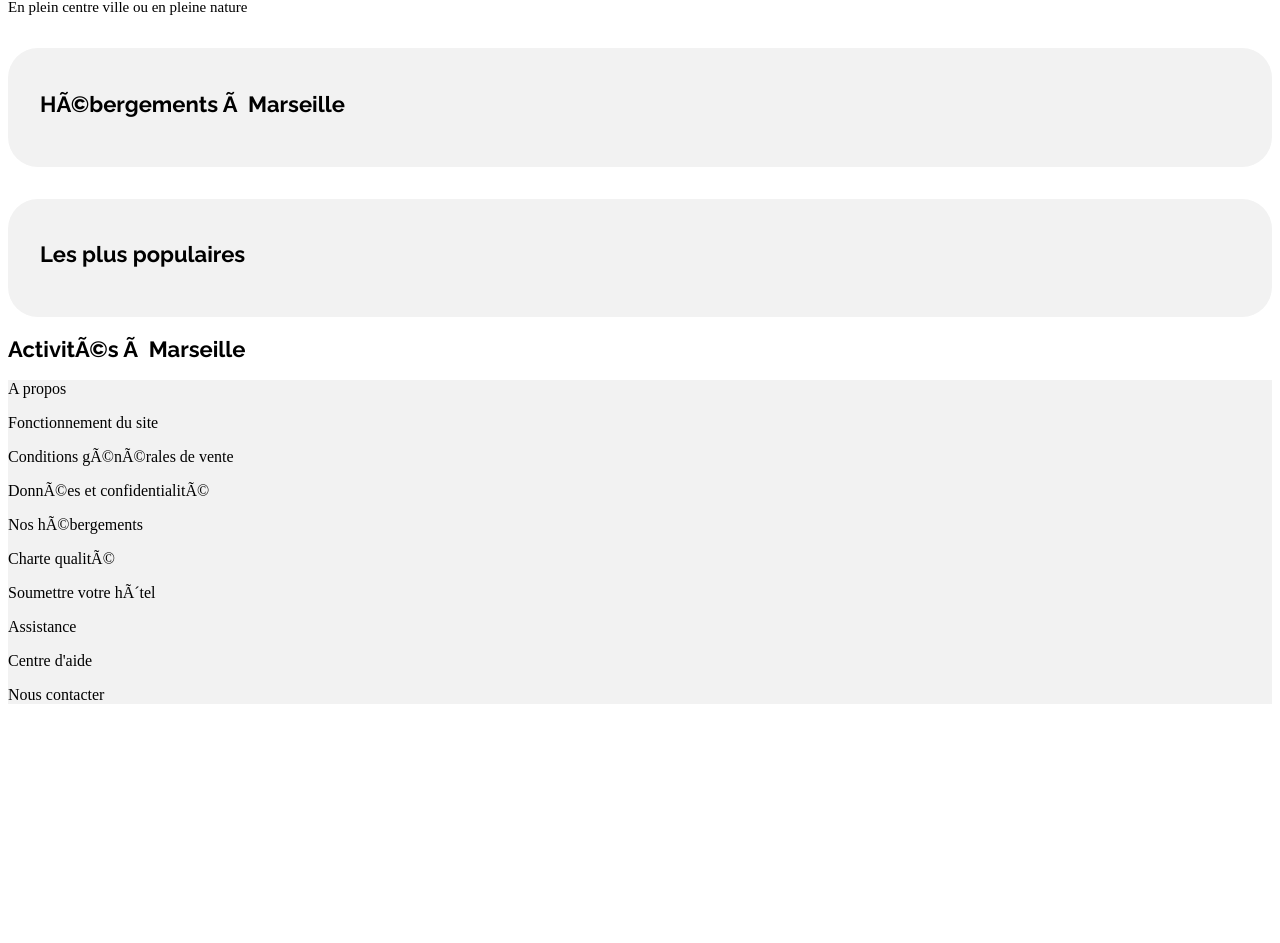
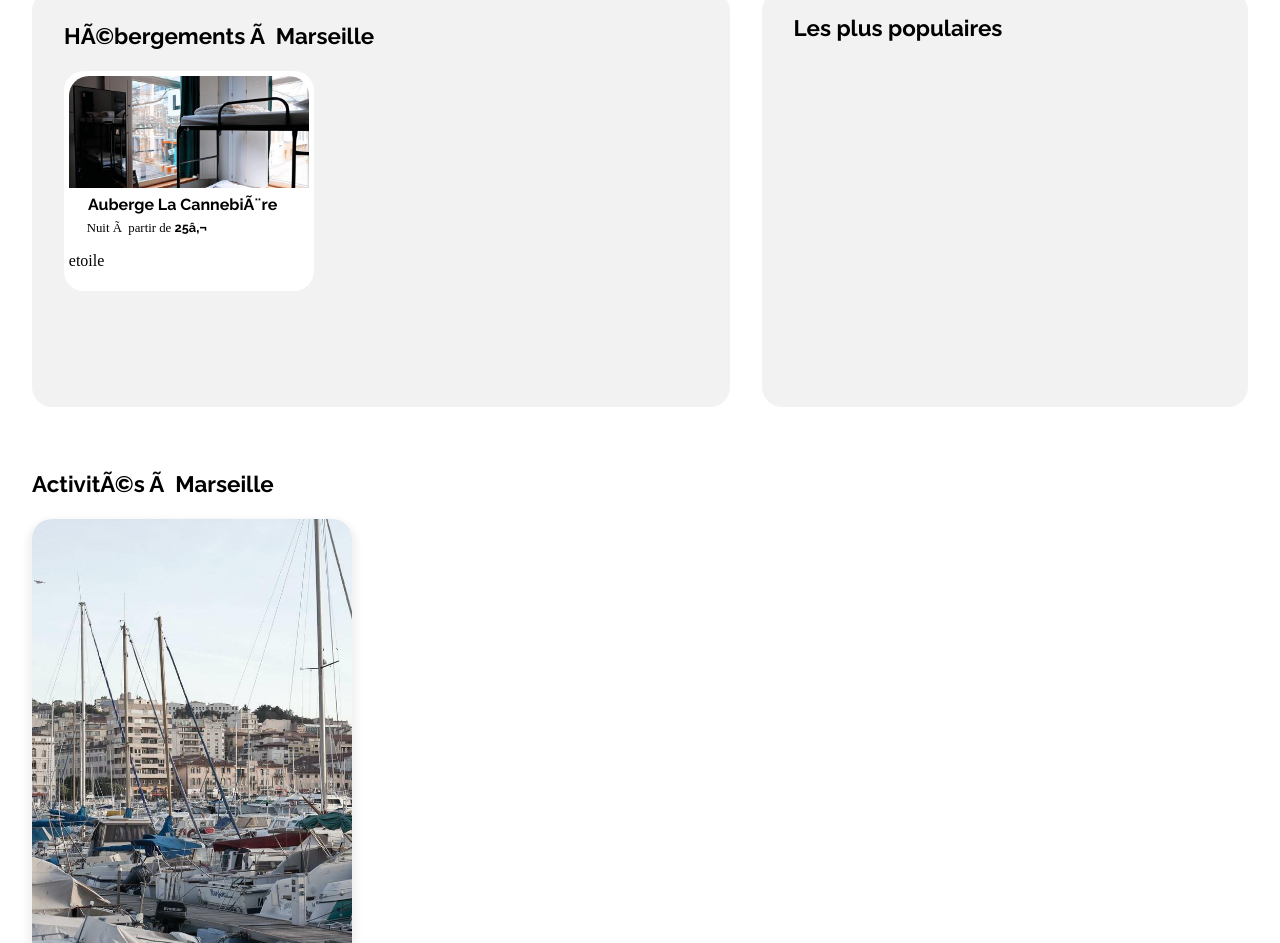
Before and after one commit to sophieSpacee/Project_2_OC_26012021, a plain HTML site: page index.html in a window 1280 px wide. Shown: the part 278-1221 px from the top of the page. Before the commit the page ends 998 px from the top, so only its background shows below. Drawn offline with Linux system fonts and the light colour scheme; a web font is replaced by a local one.

Commit message:
page structure upgrade

```diff
--- a/index.html
+++ b/index.html
@@ -1,72 +1,84 @@
 <html>
     <head>
-        <!--En-tête de la page-->
         <meta charset="utf-8/">
         <meta name="description" content="Trouvez votre hébergement pour des vacances de rêve.">
         <link rel="stylesheet" href="style.css">
-
         <title>Reservia</title>
     </head>
 
     <body>
-        <!--logo + menu-->
-
-             <p>
-             <img src="images/logo/Reservia.png" alt="logo Reservia">
-             </p>
-
-        <nav>
-            <a href="ancre-hebergement">Hébergements</a>
-            <a href="ancre-activites">Activités</a>
-        </nav>
-
-
         <header>
-            <h1>Trouvez votre hébergement pour des vacances de rêve </h1>
-
-            <h2>En plein centre ville ou en pleine nature</h2>
+            <img class="logo" src="images/logo/Reservia.png" alt="logo Reservia">
+           <nav>
+               <a href="#ancre-hebergement">Hébergements</a>
+               <a href="#ancre-activites">Activités</a>
+                <a href="">S'inscrire</a>
+            </nav>
         </header>
 
 
-        <!--Barre de recherche-->
 
-        <!--Filtres-->
+        <div class="info">
+            <h1>Trouvez votre hébergement pour des vacances de rêve </h1>
+            <p>En plein centre ville ou en pleine nature</p>
+            <!--Barre de recherche-->
+            <!--Filtres-->
+            <p>Plus de 500 logements sont disponible dans cette ville</p>
+        </div>
 
-        <!--Icone + Information-->
+
+
+
 
         <!--Hébergements-->
-        <section class="grey-back">
-        <h1 id="ancre-hebergement">Hébergements à Marseille</h1>
-        <!-- <a href="images-grand-format"><img src="images-petit-format" alt="Photo de xxx"></a> -->
-        </section>
+        <div class="housing">
+            <section class="housing-marseille" >
+                <h2 id="ancre-hebergement">Hébergements à Marseille</h1>
+                <div class="housing-boxes-container">
+                    <div class="housing-box">
+                        <div class="image-container">
+                            <img class="box-image" src="/images/hebergements/4_small/marcus-loke-WQJvWU_HZFo-unsplash.jpg" alt="Auberge La Cannebière">
+                        </div>
+                        <p class="box-title">Auberge La Cannebière</p>
+                        <p class="box-text">Nuit à partir de <span>25€</span></p>
+                        <p>etoile</p>
+                    </div>
+                </div>
+            </section>
 
-        <aside class="grey-back">
-            <h1>Les plus populaires</h1>
-        </aside>
+            <aside class="grey-back">
+                <h2>Les plus populaires</h1>
+            </aside>
+
+        </div>
 
         <section>
         <!--Activités-->
-        <h1 id="ancre-activites">Activités à Marseille</h1>
+        <h2 id="ancre-activites">Activités à Marseille</h1>
+        <div class="activity-container">
+            <img class="activity-image" src="/images/activites/3_medium/reno-laithienne-QUgJhdY5Fyk-unsplash.jpg" alt="Vieux Port">
+            <p class="description-image">Vieux Port</p>
+        </div>
         </section>
 
     <!--Footer-->
         <footer>
-            <div class="footer">
+            <div class="footer-container">
                 <div class="footer-text">
-                    <p>A propos </p>
+                    <p class="footer-title">A propos </p>
                     <p>Fonctionnement du site</p>
                     <p>Conditions générales de vente</p>
                     <p>Données et confidentialité</p>
                 </div>
 
                 <div class="footer-text">
-                    <p>Nos hébergements </p>
+                    <p class="footer-title">Nos hébergements </p>
                     <p>Charte qualité</p>
                     <p>Soumettre votre hôtel</p>
                 </div>
 
                 <div class="footer-text">
-                    <p> Assistance</p>
+                    <p class="footer-title"> Assistance</p>
                     <p>Centre d'aide</p>
                     <p>Nous contacter</p>
                  </div>
--- a/style.css
+++ b/style.css
@@ -12,38 +12,197 @@
     src: url('Raleway/static/Raleway-Light.ttf') format('truetype');
 }
 
+
+header
+{
+    padding: 2em;
+}
+
+.logo
+{
+    height: 3em;
+}
+
+nav
+{
+  justify-content: space-around;
+  float: right;
+  display: flex;
+  height: 3em;
+}
+
+nav>a
+{
+    margin-left: 3em;
+    line-height: 3em;
+}
+
+.info
+{
+    margin-left: 2em;
+}
+body
+{
+    margin: 0;
+    font-family: 'Raleway';
+}
+
+section
+{
+    margin: 2em;
+}
+
 h1
 {
     color: black;
-    font-size: 22px;
+    font-size: 1.4em;
     font-family: 'Raleway-Bold';
 }
 
 h2
 {
-    font-weight: normal;
-    font-size: 15px;
-    font-family: 'Raleway-Light';
+    color: black;
+    font-size: 1.4em;
+    font-family: 'Raleway-Bold';
+    margin: 0;
+    margin-bottom: 1em;
 }
 
+p
+{
+    font-family: 'Raleway';
+    font-size: 1em;
+}
 .grey-back
 {
     background-color: #F2F2F2;
-    border-radius: 30px;
+    border-radius: 20px;
     margin-top: 2em;
     padding-top: 1.5em;
     padding-left: 2em;
     padding-bottom: 2em;
 }
 
+
+.housing
+{
+    display: flex;
+    height: 30em;
+    width: 100%;
+}
+.housing-marseille
+{
+    width: 60%;
+    background-color: #F2F2F2;
+    border-radius: 20px;
+    margin-top: 2em;
+    padding: 2em;
+}
+
+.housing-boxes-container
+{
+    display: flex;
+}
+.housing-box
+{
+    border-radius: 20px;
+    background-color: white;
+    padding: 0.3em;
+    width: 15em;
+    display: inline-block;
+}
+
+.image-container
+{
+    width: 15em;
+    height: 7em;
+    overflow: hidden;
+    border-top-left-radius: 20px;
+    border-top-right-radius: 20px;
+}
+.box-image
+{
+    width: 15em;
+}
+.box-title
+{
+    font-family: 'Raleway-Bold';
+    font-size: 1em;
+    padding-left: 0.8em;
+    margin: 0.4em;
+}
+
+.box-text
+{
+    font-family: 'Raleway';
+    font-size: 0.8em;
+    padding-left: 1em;
+    margin: 0.4em;
+
+}
+
+.box-text>span
+{
+    font-family: 'Raleway-Bold';
+}
+
+aside
+{
+    width: 40%;
+    padding: 2em;
+    margin: 2em;
+    margin-left: 0;
+}
+
+.activity-container
+{
+    width: 20em;
+    border-radius: 20px;
+    box-shadow:0px 5px 6px 5px #F2F2F2
+
+}
+.activity-image
+{
+    width: 20em;
+    height: 30em;
+    border-top-left-radius: 20px;
+    border-top-right-radius: 20px;
+    object-fit: cover;
+}
+
+.description-image
+{
+    padding: 1em;
+    background-color: red;
+    margin: 0;
+    font-family: 'Raleway-Bold';
+    border-bottom-left-radius: 20px;
+    border-bottom-right-radius: 20px;
+}
+span
+{
+    font-weight: bold;
+}
 /* footer */
-footer
+.footer-container
 {
+    padding-left: 2em;
+    padding-top: 2em;
+    padding-bottom: 2em;
+    display: flex;
+    justify-content: space-between;
     background-color: #F2F2F2;
-    font-family: 'Raleway-Light';
 }
 
 .footer-text
 {
     width: 33%;
+    font-family: 'Raleway-Light';
+    font-size: 0.8em;
 }
+
+.footer-title
+{
+    font-family: 'Raleway-Bold';
+    padding-bottom: 0.5em;
+}
```
